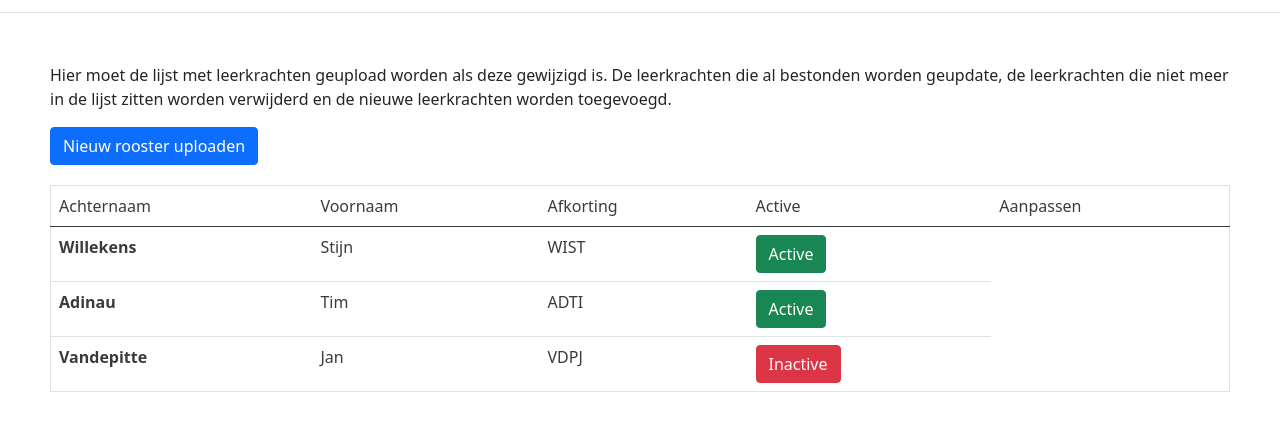
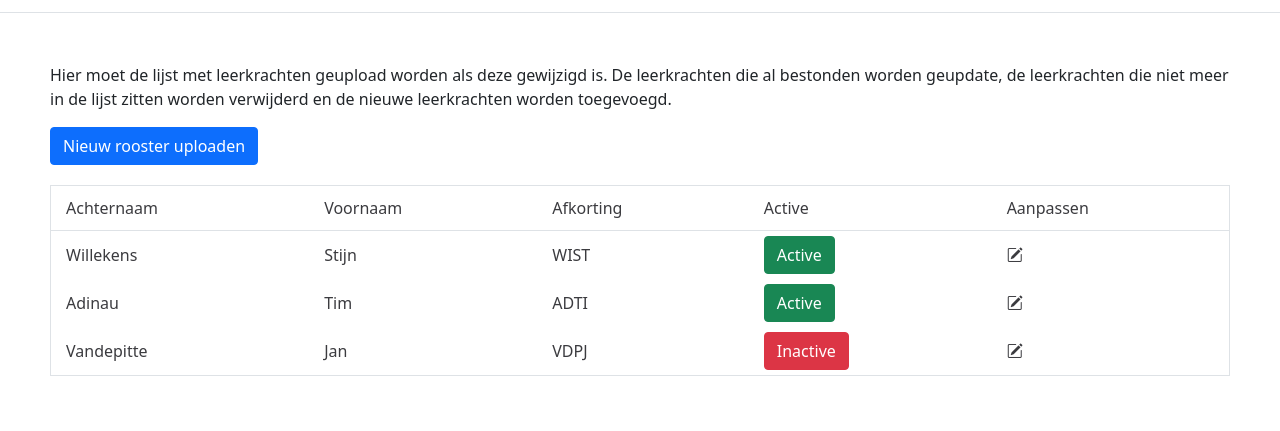
Before and after one commit to NoaBrecht/digital-absences, a PHP site: page /leerkrachten.php in a window 1280 px wide. Shown: the part 212-643 px from the top of the page. Run offline with PHP 8.4, Linux system fonts and the light colour scheme.

Commit message:
Update leerkrachten.php

```diff
--- a/leerkrachten.php
+++ b/leerkrachten.php
@@ -21,7 +21,7 @@
 
             <button type="button" class="btn btn-primary">Nieuw rooster uploaden</button>
 
-        <table class="table">
+        <table>
             <thead>
                 <tr>
                     <th scope="col">Achternaam</th>
@@ -33,22 +33,25 @@
             </thead>
             <tbody>
                 <tr>
-                    <th scope="row">Willekens</th>
+                    <td>Willekens</td>
                     <td>Stijn</td>
                     <td>WIST</td>
                     <td><button type="button" class="btn btn-success">Active</button></td>
+                    <td><i class="bi bi-pencil-square"></i></td>
                 </tr>
                 <tr>
-                    <th scope="row">Adinau</th>
+                    <td>Adinau</td>
                     <td>Tim</td>
                     <td>ADTI</td>
                     <td><button type="button" class="btn btn-success">Active</button></td>
+                    <td><i class="bi bi-pencil-square"></i></td>
                 </tr>
                 <tr>
-                    <th scope="row">Vandepitte</th>
+                    <td>Vandepitte</td>
                     <td>Jan</td>
                     <td>VDPJ</td>
                     <td><button type="button" class="btn btn-danger">Inactive</button></td>
+                    <td><i class="bi bi-pencil-square"></i></td>
                 </tr>
             </tbody>
             </table>
```
